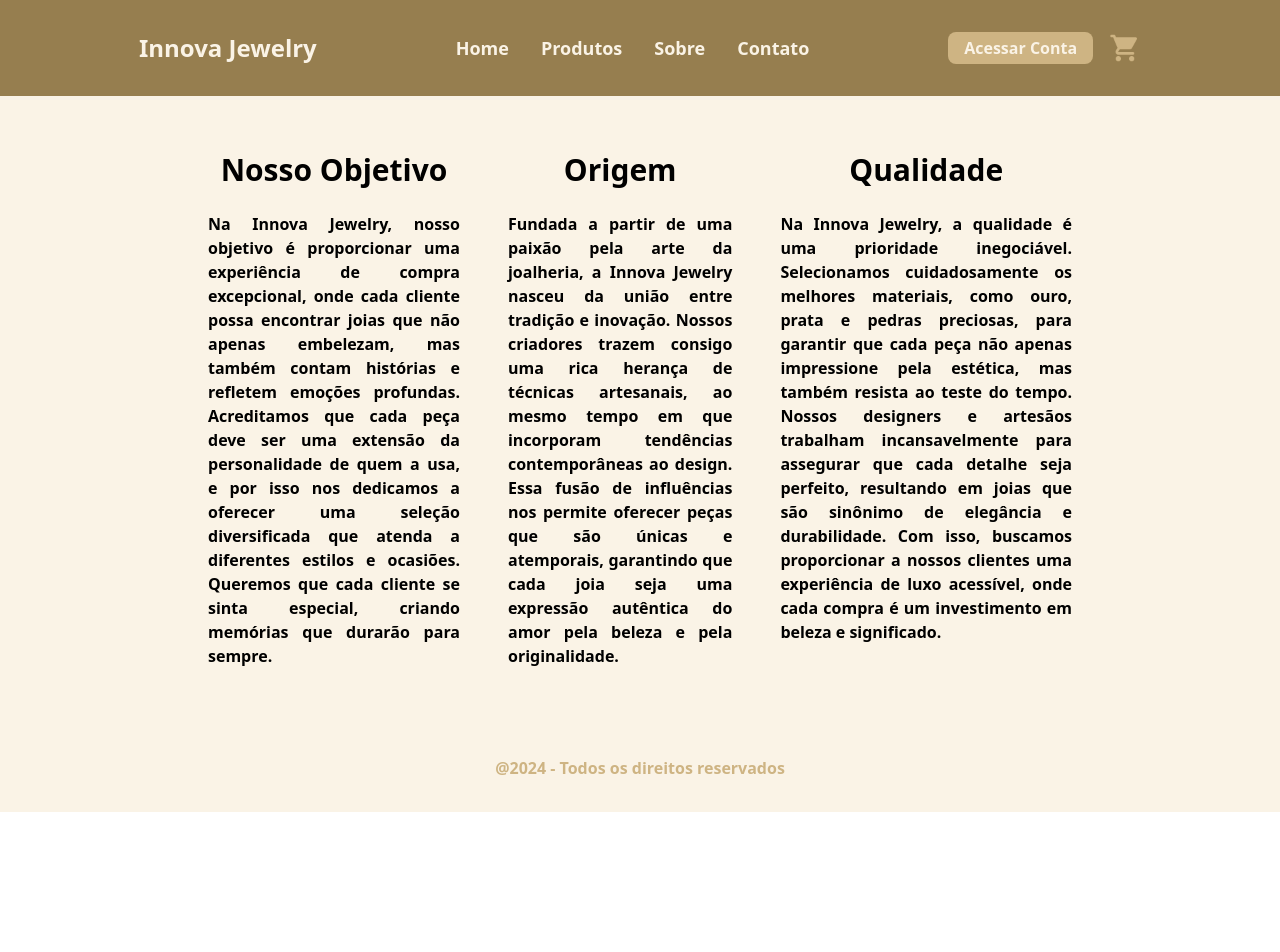
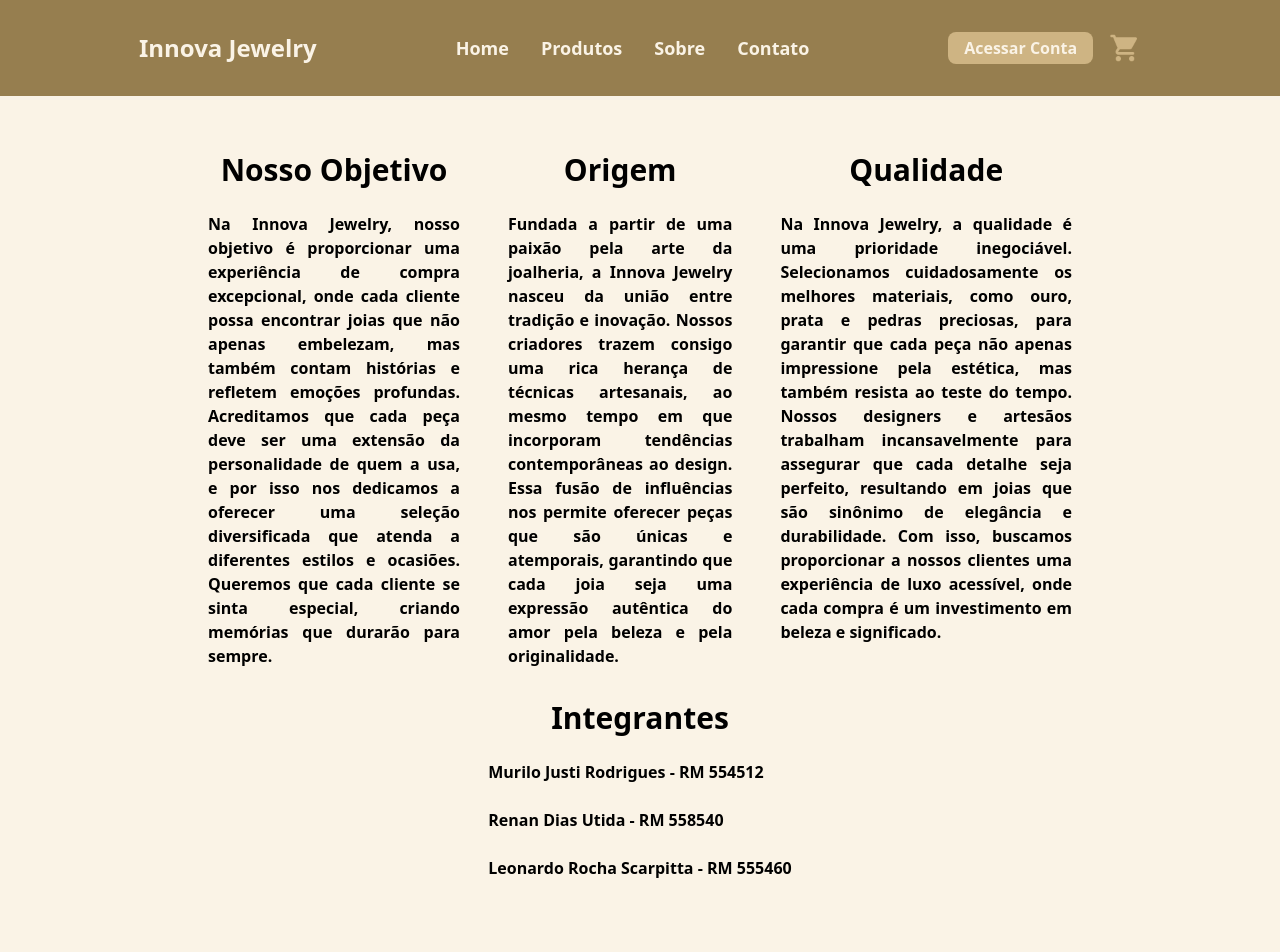
Before and after one commit to Innovation-Masters/cp-web, a React (Vite) app: page /sobre in a window 1280 px wide. Shown: the top 952 px of the page. Before the commit the page ends 812 px from the top, so only its background shows below. Built offline with nearby package versions, Linux system fonts and the light colour scheme.

Commit message:
Website Completed - Final Estilization

```diff
--- a/src/index.css
+++ b/src/index.css
@@ -126,6 +126,10 @@
 
 .signup-link a:hover{
     text-decoration: underline;
+}
+
+.integrantes{
+    margin-top: 2rem;
 }
 
 .contato{
--- a/src/routes/Sobre.jsx
+++ b/src/routes/Sobre.jsx
@@ -1,8 +1,9 @@
 export default function Sobre() {
     return (
-        <main className="flex mx-52 gap-x-12">
+        <main className="flex flex-col mx-52">
+            <section className="flex flex-row gap-x-12">
                 <div className="flex flex-col gap-y-6">
-                    <h1 className="text-3xl font-extrabold text-center">Nosso Objetivo</h1>
+                    <h2 className="text-3xl font-extrabold text-center">Nosso Objetivo</h2>
                     <p className="font-semibold text-justify	">Na Innova Jewelry, nosso objetivo é proporcionar uma experiência de compra excepcional, onde cada cliente possa encontrar joias que não apenas embelezam, mas também contam histórias e refletem emoções profundas. Acreditamos que cada peça deve ser uma extensão da personalidade de quem a usa, e por isso nos dedicamos a oferecer uma seleção diversificada que atenda a diferentes estilos e ocasiões. Queremos que cada cliente se sinta especial, criando memórias que durarão para sempre.</p>
                 </div>
 
@@ -12,9 +13,18 @@
                 </div>
 
                 <div className="flex flex-col gap-y-6">
-                    <h3 className="text-3xl font-extrabold text-center">Qualidade</h3>
+                    <h2 className="text-3xl font-extrabold text-center">Qualidade</h2>
                     <p className="font-semibold text-justify">Na Innova Jewelry, a qualidade é uma prioridade inegociável. Selecionamos cuidadosamente os melhores materiais, como ouro, prata e pedras preciosas, para garantir que cada peça não apenas impressione pela estética, mas também resista ao teste do tempo. Nossos designers e artesãos trabalham incansavelmente para assegurar que cada detalhe seja perfeito, resultando em joias que são sinônimo de elegância e durabilidade. Com isso, buscamos proporcionar a nossos clientes uma experiência de luxo acessível, onde cada compra é um investimento em beleza e significado.</p>
                 </div>
+            </section>
+            <section className="flex flex-row gap-x-12 m-auto integrantes">
+                <div className="flex flex-col gap-y-6">
+                    <h2 className="text-3xl font-extrabold text-center">Integrantes</h2>
+                    <p className="font-semibold text-justify"><strong>Murilo Justi Rodrigues</strong> - RM 554512</p>
+                    <p className="font-semibold text-justify"><strong>Renan Dias Utida</strong> - RM 558540</p>
+                    <p className="font-semibold text-justify"><strong>Leonardo Rocha Scarpitta</strong> - RM 555460</p>
+                </div>
+            </section>
         </main>
     )
 }
```
